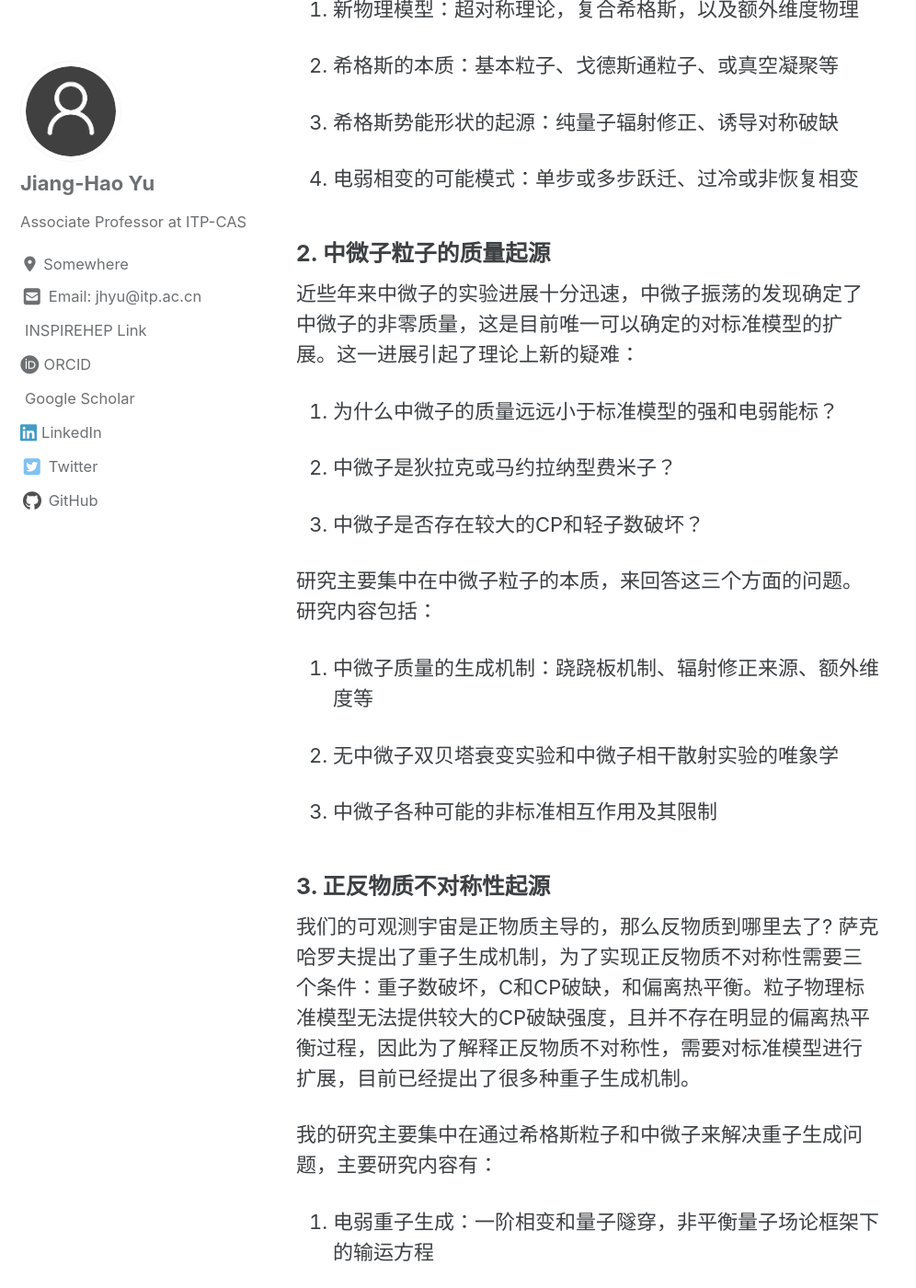
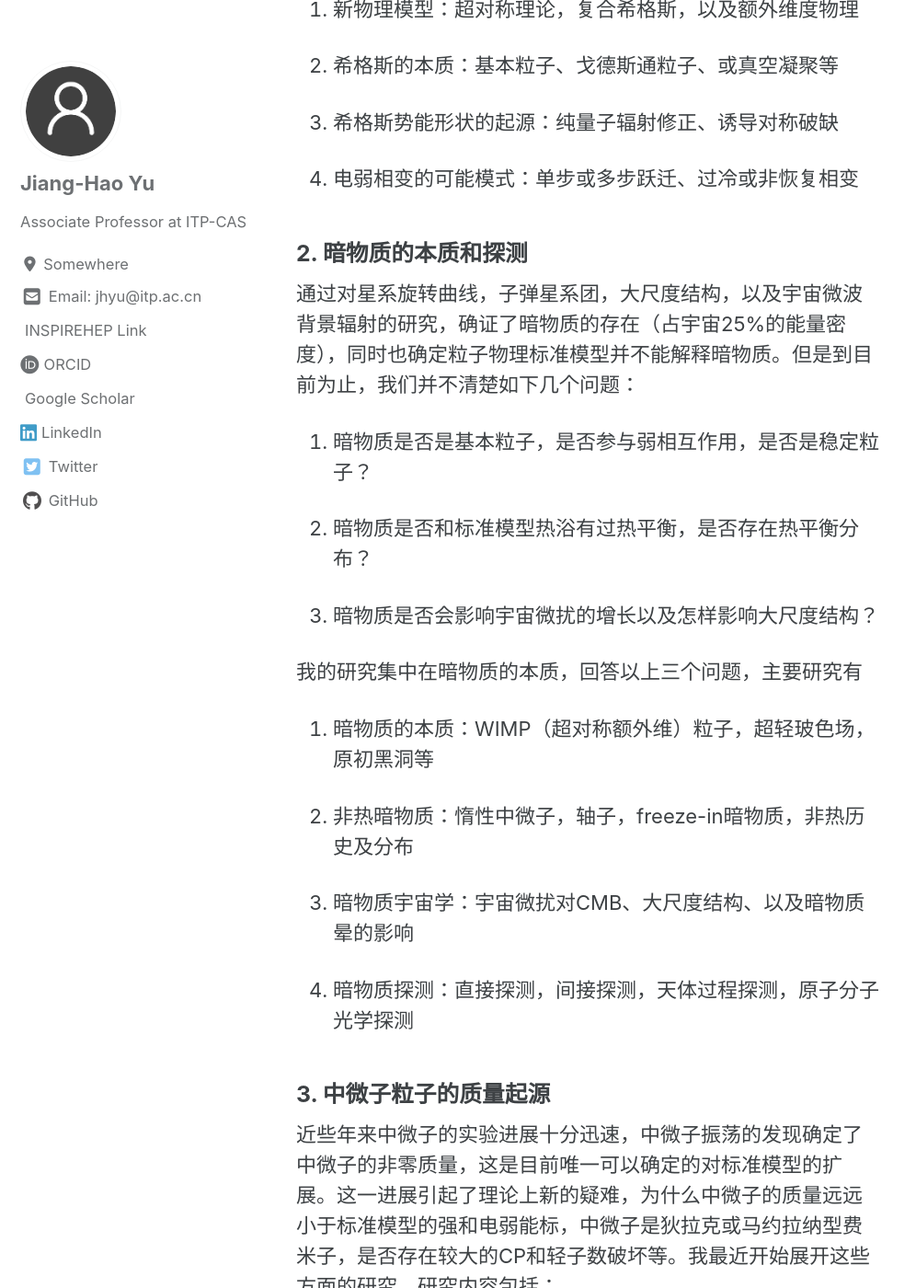
Before and after one commit to jhyu-itp/jhyu-itp.github.io, a Jekyll site: the page built from _pages/research.md, in a window 1280 px wide and 1400 px high, scrolled down 1252 px. Shown: the whole window at 92% size, without its empty margins (0-996 px from the left). Built offline with Jekyll 4.4.1, drawn with Linux system fonts in a browser that asks for light colours; cached includes are drawn as plain includes; nearby versions of some CDN libraries; a style sheet for code colours, icons or effects is not loaded; some of the changed text lies outside the part shown.

Commit message:
Update research.md

```diff
--- a/_pages/research.md
+++ b/_pages/research.md
@@ -33,7 +33,7 @@ feature_row:
 
 ## 研究方向：
 
-### 1. 希格斯粒子的质量起源
+### 1. 希格斯的质量起源和相变
 
 大型强子对撞机（LHC）上希格斯粒子的发现是粒子物理的一个里程碑式的进展。目前，希格斯粒子的质量和性质，已经被测量到很高的精度且和标准模型的预言基本一致。但是，LHC还没有确定希格斯粒子的自相互作用，因此也就不能确定希格斯的势能形式。因此希格斯物理仍然面临如下疑难：
 
@@ -55,17 +55,29 @@ feature_row:
 
 4. 电弱相变的可能模式：单步或多步跃迁、过冷或非恢复相变
 
-### 2. 中微子粒子的质量起源
+### 2. 暗物质的本质和探测
 
-近些年来中微子的实验进展十分迅速，中微子振荡的发现确定了中微子的非零质量，这是目前唯一可以确定的对标准模型的扩展。这一进展引起了理论上新的疑难：
+通过对星系旋转曲线，子弹星系团，大尺度结构，以及宇宙微波背景辐射的研究，确证了暗物质的存在（占宇宙25%的能量密度），同时也确定粒子物理标准模型并不能解释暗物质。但是到目前为止，我们并不清楚如下几个问题：
 
-1. 为什么中微子的质量远远小于标准模型的强和电弱能标？
+1. 暗物质是否是基本粒子，是否参与弱相互作用，是否是稳定粒子？
 
-2. 中微子是狄拉克或马约拉纳型费米子？
+2. 暗物质是否和标准模型热浴有过热平衡，是否存在热平衡分布？
 
-3. 中微子是否存在较大的CP和轻子数破坏？
+3. 暗物质是否会影响宇宙微扰的增长以及怎样影响大尺度结构？
 
-研究主要集中在中微子粒子的本质，来回答这三个方面的问题。研究内容包括：
+我的研究集中在暗物质的本质，回答以上三个问题，主要研究有
+
+1. 暗物质的本质：WIMP（超对称额外维）粒子，超轻玻色场，原初黑洞等
+
+2. 非热暗物质：惰性中微子，轴子，freeze-in暗物质，非热历史及分布
+
+3. 暗物质宇宙学：宇宙微扰对CMB、大尺度结构、以及暗物质晕的影响
+
+4. 暗物质探测：直接探测，间接探测，天体过程探测，原子分子光学探测
+
+### 3. 中微子粒子的质量起源
+
+近些年来中微子的实验进展十分迅速，中微子振荡的发现确定了中微子的非零质量，这是目前唯一可以确定的对标准模型的扩展。这一进展引起了理论上新的疑难，为什么中微子的质量远远小于标准模型的强和电弱能标，中微子是狄拉克或马约拉纳型费米子，是否存在较大的CP和轻子数破坏等。我最近开始展开这些方面的研究，研究内容包括：
 
 1. 中微子质量的生成机制：跷跷板机制、辐射修正来源、额外维度等
 
@@ -73,11 +85,9 @@ feature_row:
 
 3. 中微子各种可能的非标准相互作用及其限制
 
-### 3. 正反物质不对称性起源
+### 4. 正反物质不对称性起源
 
-我们的可观测宇宙是正物质主导的，那么反物质到哪里去了? 萨克哈罗夫提出了重子生成机制，为了实现正反物质不对称性需要三个条件：重子数破坏，C和CP破缺，和偏离热平衡。粒子物理标准模型无法提供较大的CP破缺强度，且并不存在明显的偏离热平衡过程，因此为了解释正反物质不对称性，需要对标准模型进行扩展，目前已经提出了很多种重子生成机制。
-
-我的研究主要集中在通过希格斯粒子和中微子来解决重子生成问题，主要研究内容有：
+我们的可观测宇宙是正物质主导的，那么反物质到哪里去了? 萨克哈罗夫提出了重子生成机制，为了实现正反物质不对称性需要三个条件：重子数破坏，C和CP破缺，和偏离热平衡。粒子物理标准模型无法提供较大的CP破缺强度，且并不存在明显的偏离热平衡过程，因此为了解释正反物质不对称性，需要对标准模型进行扩展，目前已经提出了很多种重子生成机制。我的研究主要集中在通过希格斯粒子和中微子来解决重子生成问题：
 
 1. 电弱重子生成：一阶相变和量子隧穿，非平衡量子场论框架下的输运方程
 
@@ -85,9 +95,6 @@ feature_row:
 
 3. 电弱重子生成和轻子生成的实验检验：电偶极矩实验和无中微子双贝塔衰变实验
 
-### 4. 暗物质的来源问题
-
-暗物质，非热暗物质，
 
 <!-- Delete next line if you prefer not to have a feature row. -->
 <!--{% if page.feature_row %}-->
```
